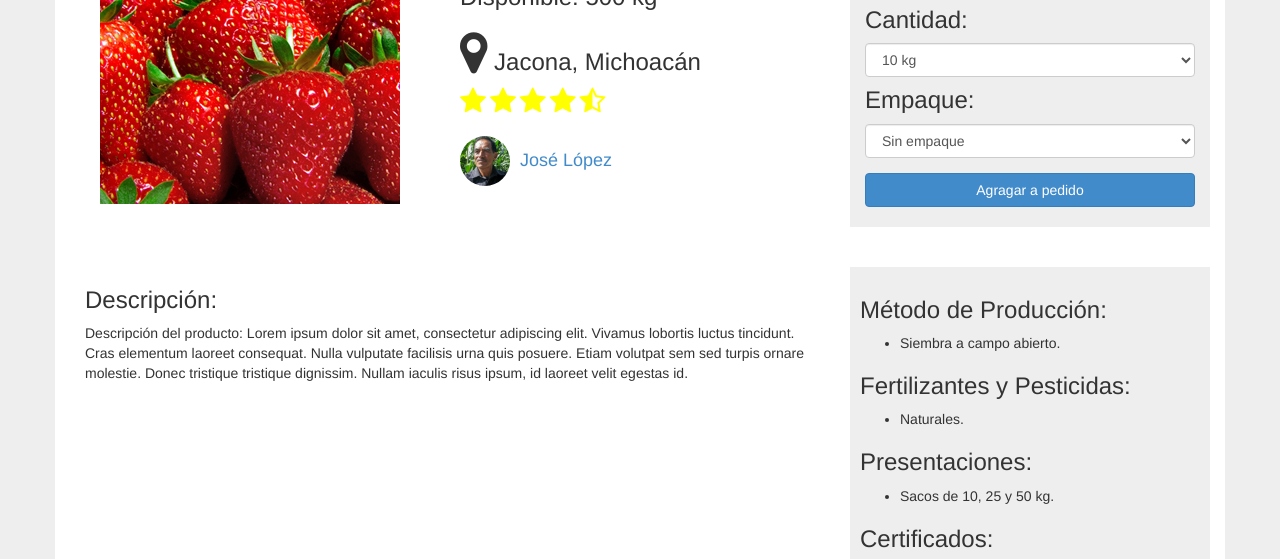
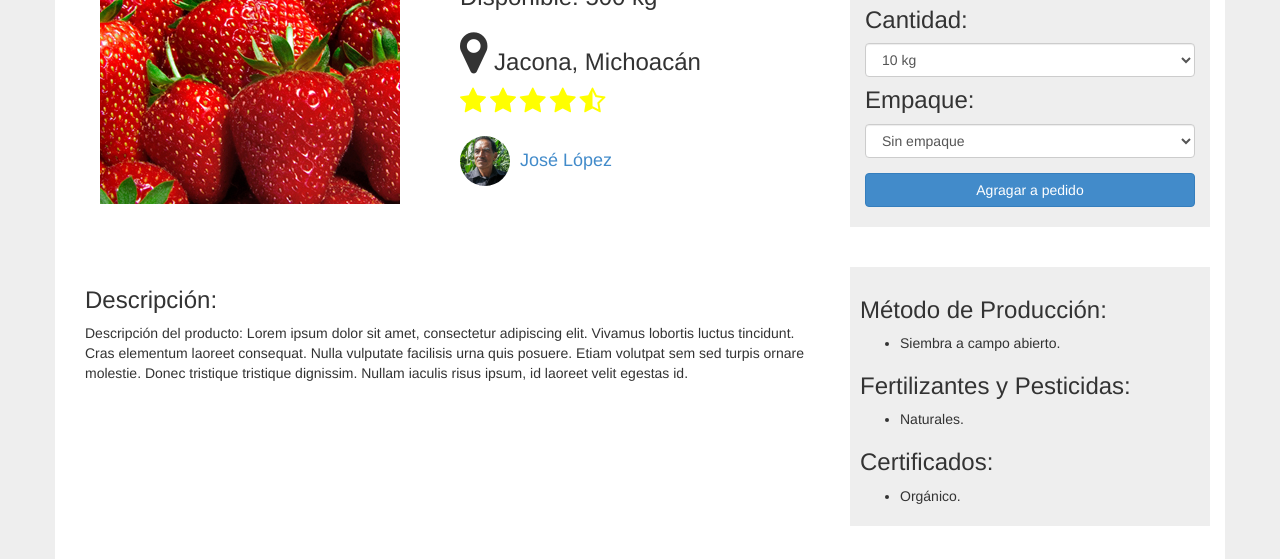
Before and after one commit to farmup/farmup-prototype, a plain HTML site: page fresa.html in a window 1280 px wide. Shown: the part 236-795 px from the top of the page. Drawn offline with nearby package versions, Linux system fonts and the light colour scheme.

Commit message:
Removed product presntations

```diff
--- a/fresa.html
+++ b/fresa.html
@@ -128,10 +128,7 @@
               <ul>
                 <li>Naturales.</li>
               </ul>
-              <h3 class="w300">Presentaciones:</h3>
-              <ul>
-                <li>Sacos de 10, 25 y 50 kg.</li>
-              </ul>
+
               <h3 class="w300">Certificados:</h3>
               <ul>
                 <li>Orgánico.</li>
```
